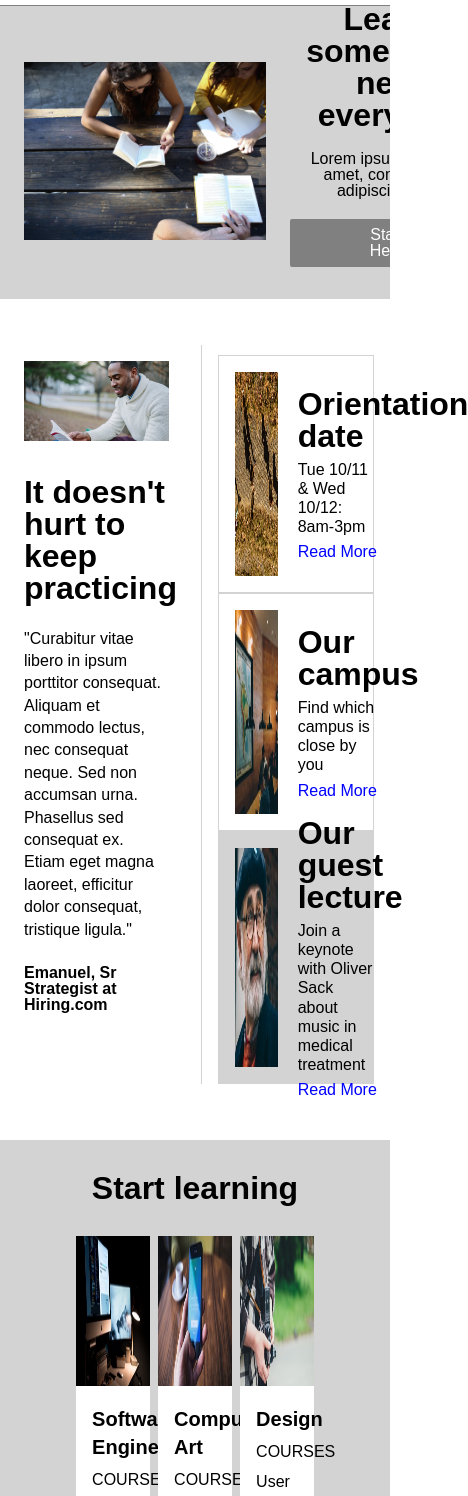
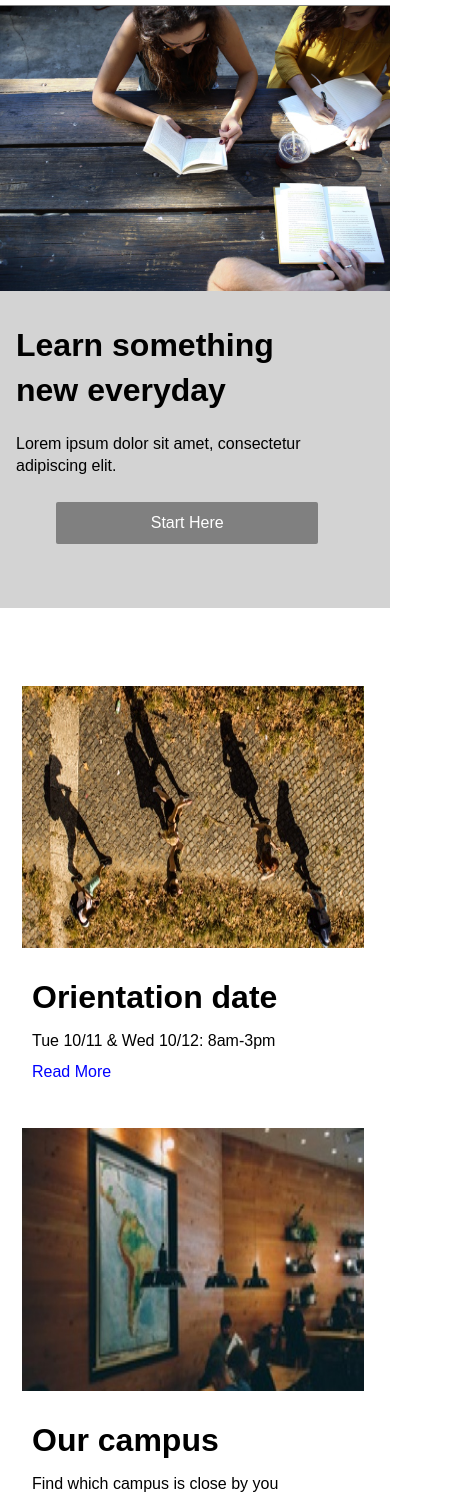
Before and after one commit to marzipanick/colmar_academy, a plain HTML site: page index.html in a window 390 px wide. Shown: the part 59-1555 px from the top of the page, 468 px wide, since content can reach past the window. Drawn offline with Linux system fonts and the light colour scheme.

Commit message:
mobile ready

```diff
--- a/css/style.css
+++ b/css/style.css
@@ -112,6 +112,7 @@ header {
 .new {
   text-align: center;
   margin-right: 30px;
+  line-height: 1.4;
 }
 
 .new h1 {
@@ -126,6 +127,25 @@ header {
   border-radius: 2px;
   text-align: center;
   margin-top: 20px;
+}
+
+@media only screen and (max-width: 540px) {
+  .start {
+    flex-direction: column;
+  }
+  .start img {
+    width: 100%;
+    margin: 0;
+  }
+  .new {
+    padding: 32px 16px;
+    text-align: left;
+  }
+  .btn {
+    width: 80%;
+    margin: 24px 0 0 40px;
+    padding: 10px 0;
+  }
 }
 
 /* Keep practicing section */
@@ -181,7 +201,7 @@ header {
   width: 65%;
 }
 
-.orientation {
+.options {
   display: flex;
   height: 30%;
   align-items: center;
@@ -189,38 +209,57 @@ header {
   border: 1px solid lightgrey;
 }
 
-.orientation img {
+.options img {
+  display: block;
   margin-right: 20px;
-}
-
-.campus {
-  display: flex;
-  height: 30%;
-  align-items: center;
-  padding: 16px;
-  border: 1px solid lightgrey;
-}
-
-.campus img {
-  margin-right: 20px;
+  width: 30%;
 }
 
 .guest {
-  display: flex;
-  height: 30%;
-  align-items: center;
-  padding: 16px;
   background-color: lightgrey;
-  border: 1px solid lightgrey;
-}
-
-.guest img {
-  margin-right: 20px;
 }
 
 .events p {
   margin: 8px 0;
   line-height: 1.2;
+}
+
+.options .mobile {
+  display: none;
+}
+
+@media only screen and (max-width: 540px) {
+  .testimonial {
+    display: none;
+  }
+  .events {
+    width: 100%;
+    border-left: none;
+    margin: 16px 16px 24px 16px;
+  }
+  .options {
+    flex-direction: column;
+    width: 100%;
+    padding: 0;
+    margin: 0;
+    border: none;
+  }
+  .options .desktop {
+    display: none;
+  }
+  .options .mobile {
+    display: block;
+    width: 100%;
+    height: 300px;
+  }
+  .info {
+    width: 100%;
+    margin-top: 24px;
+    line-height: 1.6;
+  }
+  .guest {
+    background-color: white;
+  }
 }
 
 /* Start learning section */
@@ -279,6 +318,36 @@ header {
 
 .text h3 {
   margin-bottom: 8px;
+}
+
+.learn-mobile {
+  display: none;
+}
+
+@media only screen and (max-width: 540px) {
+  .row-one, .row-two {
+    display: none;
+  }
+  .learn {
+    background-color: white;
+    margin-bottom: 32px;
+    top: 50px;
+  }
+  .learn-mobile {
+    display: block;
+    position: relative;
+    top: 50px;
+    margin: 0;
+  }
+  .learn-mobile .btn {
+    color: darkgrey;
+    background-color: lightgrey;
+    text-align: left;
+    padding: 30px 24px;
+    font-weight: bold;
+    font-size: 28px;
+    margin: 8px 16px;;
+  }
 }
 
 /* Thesis Exhibit Section */
@@ -357,6 +426,19 @@ video {
   margin-bottom: 8px;
 }
 
+@media only screen and (max-width: 540px) {
+  .about, .others {
+    display: none;
+  }
+  .thesis {
+    top: 50px;
+  }
+  .urban {
+    width: 100%;
+    margin: 0;
+  }
+}
+
 /* footer */
 
 footer {
@@ -384,3 +466,15 @@ footer p {
 .bottom-nav a {
   color: grey;
 }
+
+@media only screen and (max-width: 540px) {
+  footer {
+    top: 50px;
+  }
+  .bottom-nav {
+    display: none;
+  }
+  footer p {
+    margin-top: 24px;
+  }
+}
--- a/index.html
+++ b/index.html
@@ -59,8 +59,9 @@
   </div>
 
   <div class="events">
-    <div class="orientation">
-      <img src="./resources/images/information-orientation.jpg"/>
+    <div class="options orientation">
+      <img class="desktop" src="./resources/images/information-orientation.jpg"/>
+      <img class="mobile" src="./resources/images/information-orientation-mobile.jpg"/>
       <div class="info">
         <h1>Orientation date</h1>
         <p>Tue 10/11 & Wed 10/12: 8am-3pm</p>
@@ -68,8 +69,9 @@
       </div>
     </div>
 
-    <div class="campus">
-      <img src="./resources/images/information-campus.jpg"/>
+    <div class="options campus">
+      <img class="desktop" src="./resources/images/information-campus.jpg"/>
+      <img class="mobile" src="./resources/images/information-campus-mobile.jpg"/>
       <div class="info">
         <h1>Our campus</h1>
         <p>Find which campus is close by you</p>
@@ -77,8 +79,9 @@
       </div>
     </div>
 
-    <div class="guest">
-      <img src="./resources/images/information-guest-lecture.jpg"/>
+    <div class="options guest">
+      <img class="desktop" src="./resources/images/information-guest-lecture.jpg"/>
+      <img class="mobile" src="./resources/images/information-guest-lecture-mobile.jpg"/>
       <div class="info">
         <h1>Our guest lecture</h1>
         <p>Join a keynote with Oliver Sack about music in medical treatment</p>
@@ -156,6 +159,17 @@
 
 </div>
 
+<div class="learn-mobile">
+  <a href="#" class="btn">Software Engineering</a>
+  <a href="#" class="btn">Computer Art</a>
+  <a href="#" class="btn">Design</a>
+  <a href="#" class="btn">Data</a>
+  <a href="#" class="btn">Business</a>
+  <a href="#" class="btn">Marketing</a>
+</div>
+
+
+
 
 
 <!--Thesis exhibit section-->
```
